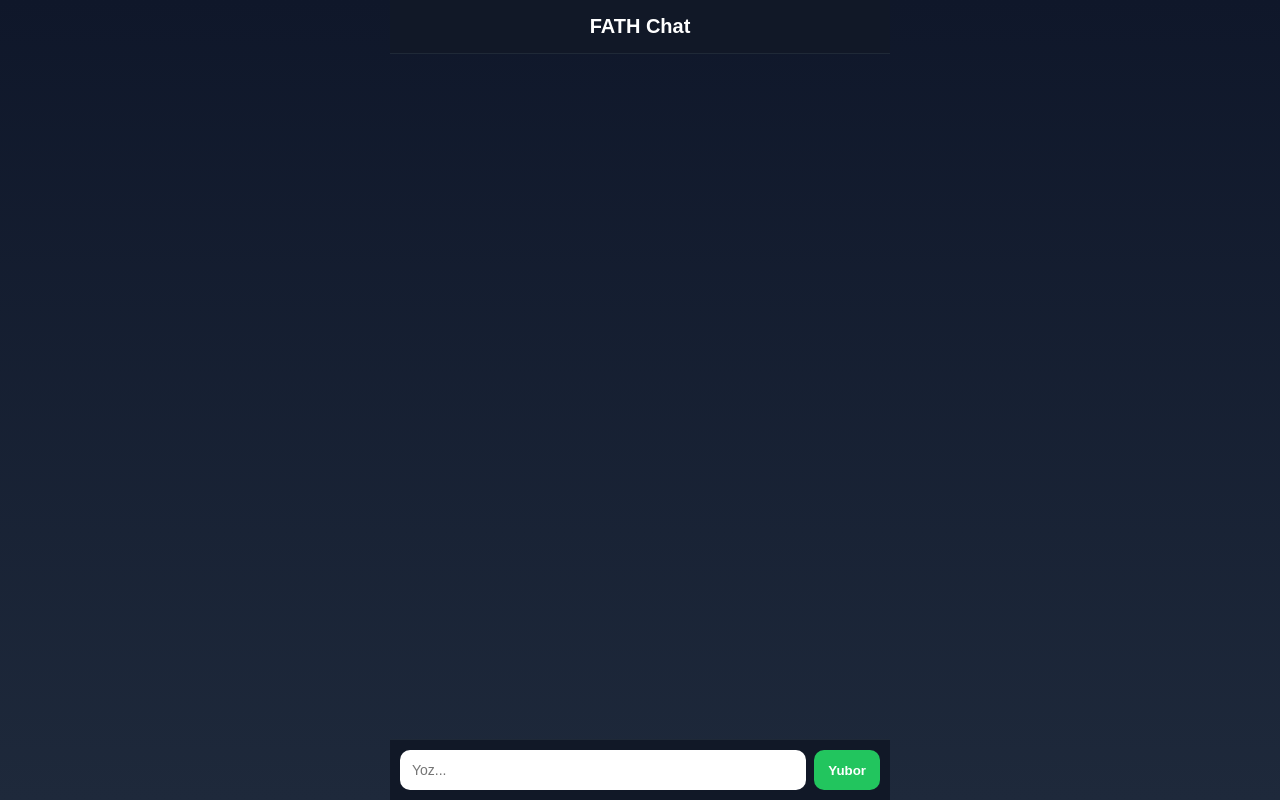
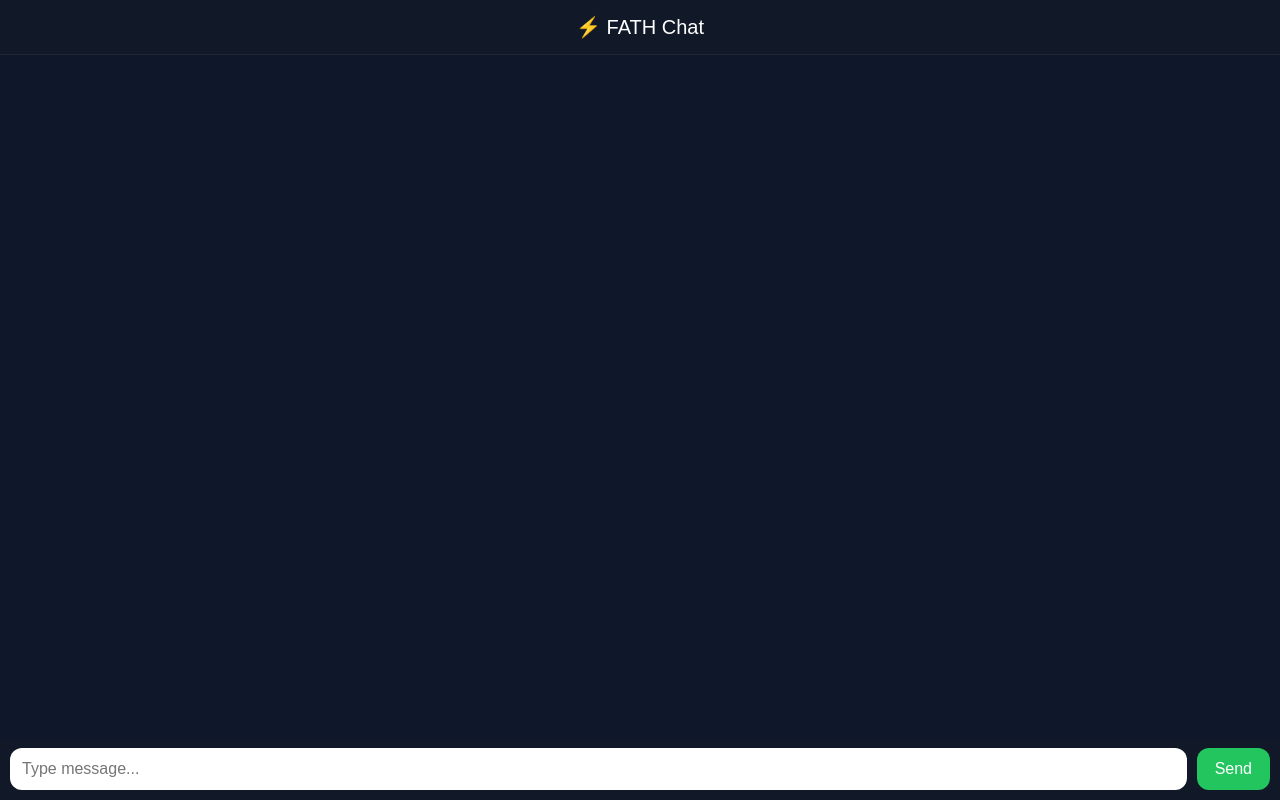
Before and after one commit to adamdabba02-spec/fath-chat, a Python web app: template templates/chat.html in a window 1280 px wide. Run offline with Jinja, Linux system fonts and the light colour scheme; the template is opened without the code that fills it, so the values that code supplies are empty.

Commit message:
Update chat.html

```diff
--- a/templates/chat.html
+++ b/templates/chat.html
@@ -1,41 +1,38 @@
 <!DOCTYPE html>
-<html lang="uz">
+<html lang="en">
 <head>
 <meta charset="UTF-8">
 <meta name="viewport" content="width=device-width, initial-scale=1.0">
 <title>FATH Chat</title>
 
 <style>
+* {
+    box-sizing: border-box;
+}
+
 body {
     margin: 0;
     font-family: Arial;
-    background: linear-gradient(180deg, #0f172a, #1e293b);
+    background: #0f172a;
     color: white;
-    display: flex;
-    justify-content: center;
+    height: 100vh;
 }
 
-/* KONTEYNER */
-.container {
-    width: 100%;
-    max-width: 500px;
-    height: 100dvh;
+.chat-container {
     display: flex;
     flex-direction: column;
-    position: relative;
+    height: 100vh;
 }
 
-/* HEADER */
 .header {
+    padding: 15px;
     text-align: center;
-    padding: 15px;
+    font-size: 20px;
     background: #111827;
     border-bottom: 1px solid #1f2937;
-    font-size: 20px;
-    font-weight: bold;
+    flex-shrink: 0;
 }
 
-/* CHAT */
 #chat {
     flex: 1;
     overflow-y: auto;
@@ -44,13 +41,12 @@ body {
     flex-direction: column;
 }
 
-/* MESSAGE */
 .msg {
-    max-width: 80%;
+    max-width: 75%;
     padding: 10px;
-    border-radius: 12px;
+    border-radius: 15px;
     margin: 5px;
-    font-size: 14px;
+    word-wrap: break-word;
 }
 
 .user {
@@ -63,79 +59,79 @@ body {
     align-self: flex-start;
 }
 
-/* INPUT */
 .input-box {
     display: flex;
     padding: 10px;
     background: #111827;
-    border-top: 1px solid #1f2937;
+    gap: 10px;
+    flex-shrink: 0;
 }
 
 input {
     flex: 1;
     padding: 12px;
-    border-radius: 10px;
+    border-radius: 12px;
     border: none;
-    font-size: 14px;
+    outline: none;
+    font-size: 16px;
 }
 
 button {
-    margin-left: 8px;
-    padding: 12px 14px;
-    border-radius: 10px;
+    padding: 12px 18px;
+    border: none;
+    border-radius: 12px;
     background: #22c55e;
     color: white;
-    border: none;
-    font-weight: bold;
+    font-size: 16px;
+    cursor: pointer;
 }
 </style>
 </head>
 
 <body>
 
-<div class="container">
+<div class="chat-container">
 
-    <div class="header">FATH Chat</div>
+<div class="header">⚡️ FATH Chat</div>
 
-    <div id="chat"></div>
+<div id="chat"></div>
 
-    <div class="input-box">
-        <input id="msg" placeholder="Yoz..." />
-        <button onclick="send()">Yubor</button>
-    </div>
+<div class="input-box">
+    <input id="msg" placeholder="Type message..." onkeypress="if(event.key==='Enter') send()">
+    <button onclick="send()">Send</button>
+</div>
 
 </div>
 
 <script>
-function send() {
+function addMessage(text, type) {
+    const chat = document.getElementById("chat");
+    const div = document.createElement("div");
+    div.className = "msg " + type;
+    div.innerText = text;
+    chat.appendChild(div);
+    chat.scrollTop = chat.scrollHeight;
+}
+
+async function send() {
     let input = document.getElementById("msg");
-    let text = input.value.trim();
-    if (!text) return;
+    let msg = input.value.trim();
 
-    addMsg(text, "user");
+    if (!msg) return;
+
+    addMessage(msg, "user");
     input.value = "";
 
-    fetch("/chat", {
+    const res = await fetch("/chat", {
         method: "POST",
         headers: {"Content-Type": "application/json"},
-        body: JSON.stringify({message: text})
-    })
-    .then(res => res.json())
-    .then(data => addMsg(data.reply, "bot"));
+        body: JSON.stringify({message: msg})
+    });
+
+    const data = await res.json();
+
+    addMessage(data.reply, "bot");
 }
-
-function addMsg(text, type) {
-    let div = document.createElement("div");
-    div.className = "msg " + type;
-    div.innerText = text;
-    document.getElementById("chat").appendChild(div);
-    div.scrollIntoView();
-}
-
-/* ENTER */
-document.getElementById("msg").addEventListener("keypress", function(e) {
-    if (e.key === "Enter") send();
-});
 </script>
 
 </body>
```
